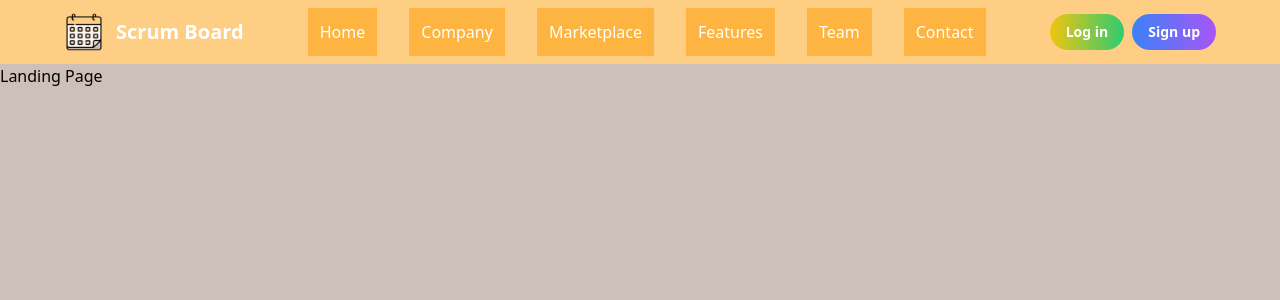
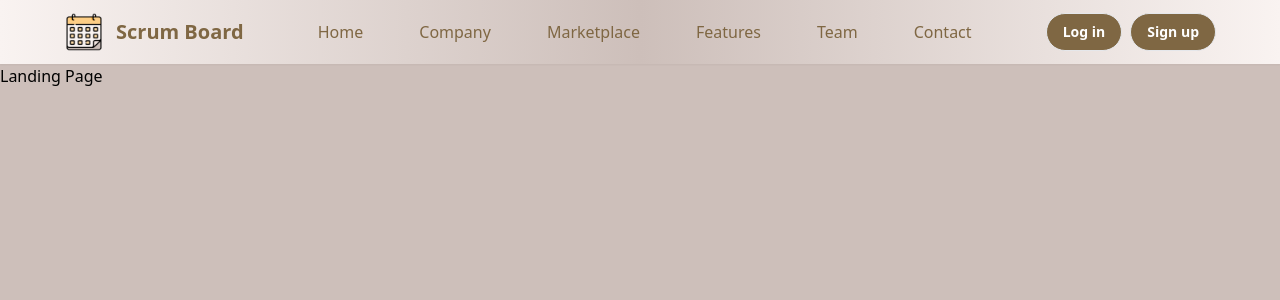
Before and after one commit to anicmarko9/scrum-board, a Next.js app: page / in a window 1280 px wide. Shown: the top 300 px of the page. Built offline with nearby package versions, Linux system fonts and the light colour scheme; no server answers.

Commit message:
style: improve navbar styling

```diff
--- a/src/components/layout/Header.tsx
+++ b/src/components/layout/Header.tsx
@@ -4,38 +4,38 @@ import Image from 'next/image';
 export default function Header(): JSX.Element {
   return (
     <header>
-      <nav className='flex items-center justify-between border-gray-200 bg-primaryDarker px-4 py-2 lg:px-16'>
+      <nav className='flex items-center justify-between border-gray-200 bg-gradient-to-r from-lighterBG via-darkerBG to-lighterBG px-4 py-2 text-secondary shadow-sm lg:px-16'>
         <figure className='flex items-center'>
           <Image src='/logo-2.png' alt='Logo' width={40} height={40} />
-          <figcaption className='ml-3 whitespace-nowrap text-xl font-semibold text-white'>
+          <figcaption className='ml-3 whitespace-nowrap text-xl font-semibold'>
             Scrum Board
           </figcaption>
         </figure>
         <ul className='hidden font-medium lg:flex lg:space-x-8'>
-          <li className='bg-accent p-3 text-white hover:text-gray-50'>
+          <li className='p-3 transition duration-300 ease-in-out hover:text-gray-50'>
             <Link href='#'>Home</Link>
           </li>
-          <li className='bg-accent p-3 text-white hover:text-gray-50'>
+          <li className='p-3 transition duration-300 ease-in-out hover:text-gray-50'>
             <Link href='#'>Company</Link>
           </li>
-          <li className='bg-accent p-3 text-white hover:text-gray-50'>
+          <li className='p-3 transition duration-300 ease-in-out hover:text-gray-50'>
             <Link href='#'>Marketplace</Link>
           </li>
-          <li className='bg-accent p-3 text-white hover:text-gray-50'>
+          <li className='p-3 transition duration-300 ease-in-out hover:text-gray-50'>
             <Link href='#'>Features</Link>
           </li>
-          <li className='bg-accent p-3 text-white hover:text-gray-50'>
+          <li className='p-3 transition duration-300 ease-in-out hover:text-gray-50'>
             <Link href='#'>Team</Link>
           </li>
-          <li className='bg-accent p-3 text-white hover:text-gray-50'>
+          <li className='p-3 transition duration-300 ease-in-out hover:text-gray-50'>
             <Link href='#'>Contact</Link>
           </li>
         </ul>
-        <ul className='flex items-center'>
-          <li className='mr-2 rounded-full bg-gradient-to-r from-warning to-success px-4 py-2 text-sm font-bold text-white hover:bg-gray-400'>
+        <ul className='flex items-center text-white'>
+          <li className='mr-2 rounded-full border bg-secondary px-4 py-2 text-sm font-bold transition duration-300 ease-in-out hover:border-secondary hover:bg-lighterBG hover:text-secondary'>
             <Link href='/login'>Log in</Link>
           </li>
-          <li className='rounded-full bg-gradient-to-r from-blue-500 to-purple-500 px-4 py-2 text-sm font-bold text-white'>
+          <li className='rounded-full border bg-secondary px-4 py-2 text-sm font-bold transition duration-300 ease-in-out hover:border-secondary hover:bg-lighterBG hover:text-secondary'>
             <Link href='/signup'>Sign up</Link>
           </li>
         </ul>
```
